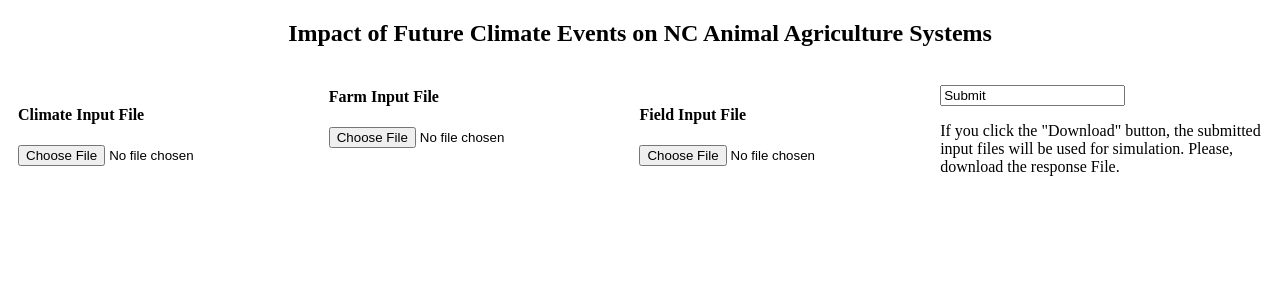
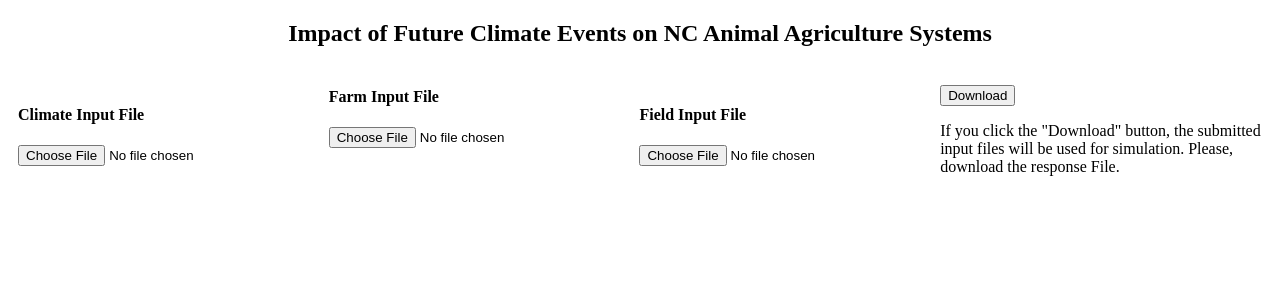
Before and after one commit to zedunaid/RISF, a Flask app: page / in a window 1280 px wide. Shown: the top 300 px of the page. Run offline with Flask 2, Linux system fonts and the light colour scheme.

Commit message:
renamed from submit to download

```diff
--- a/templates/index.html
+++ b/templates/index.html
@@ -35,7 +35,7 @@
   <!-- <label for="fieldFile">Field File:</label><br> -->
 
 <br>
-  <input type="Download" value="Submit">
+  <input type="submit" value="Download">
 </form>
 
 <p>If you click the "Download" button, the submitted input files will be used for simulation. Please, download the response File.</p>
```
